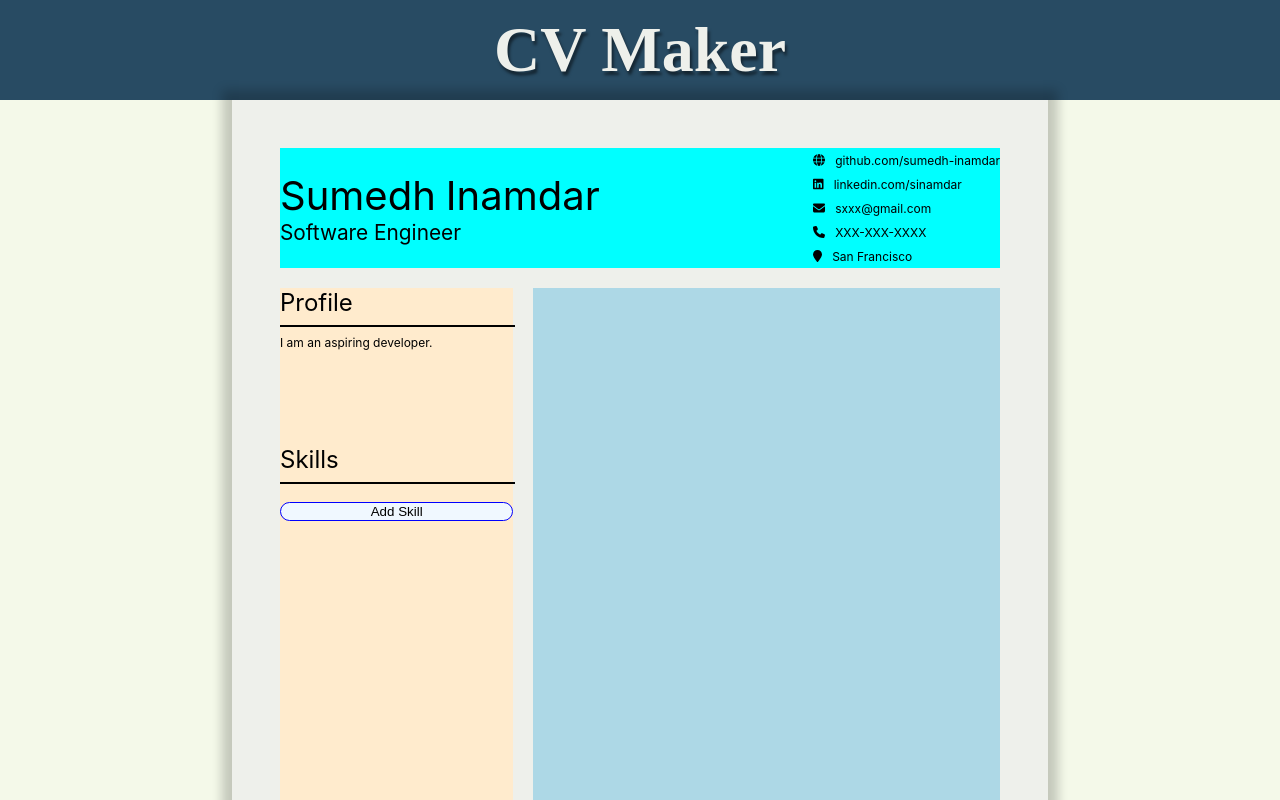
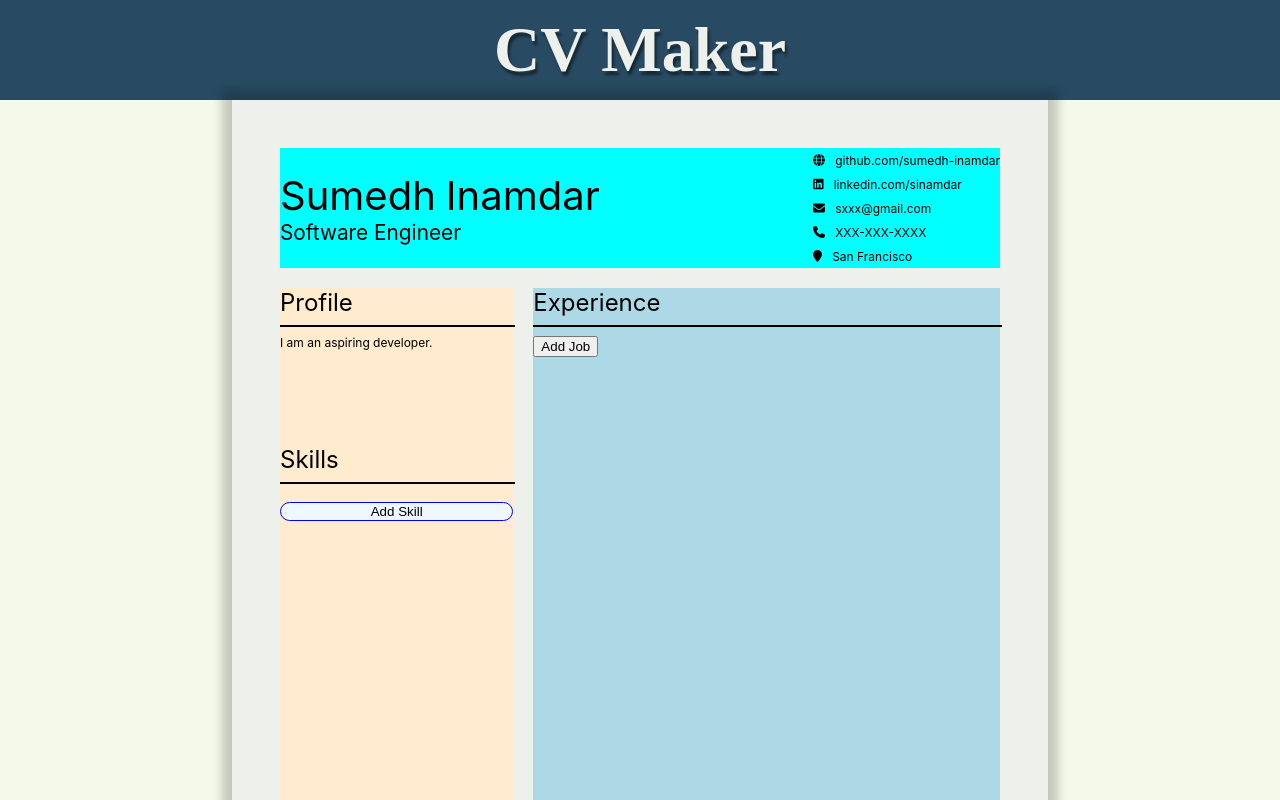
Before and after one commit to sumedh-inamdar/cv-application, a React (Create React App) app: page / in a window 1280 px wide. Shown: the top 800 px of the page. Built offline with nearby package versions, Linux system fonts and the light colour scheme; the HTML template or start-up script is replaced by a standard one; a web font is replaced by a local one.

Commit message:
Added Experience component, state props, removed id prop requirement from Field, created Job component

```diff
--- a/src/components/CV-components/Experience.js
+++ b/src/components/CV-components/Experience.js
@@ -1,11 +1,83 @@
 import React, { Component } from 'react';
+import AddButton from './AddButton';
+import uniqid from 'uniqid';
+import Job from './Job';
 
 export default class Experience extends Component {
   constructor(props) {
     super(props);
-    this.state = {};
+    this.state = {
+      jobs: [],
+      currJob: {
+        title: 'Title',
+        company: 'Company',
+        startDate: 'Month, Year',
+        endDate: 'Month, Year',
+        tasks: [
+          { name: 'Task 1', id: uniqid() },
+          { name: 'Task 2', id: uniqid() },
+          { name: 'Task 3', id: uniqid() }
+        ],
+        id: uniqid()
+      }
+    };
+    this.addTask = this.addTask.bind(this);
+    this.addJob = this.addJob.bind(this);
+  }
+  addTask() {}
+  addJob() {
+    this.setState({
+      jobs: [...this.state.jobs, this.state.currJob],
+      currJob: {
+        title: 'Title',
+        company: 'Company',
+        startDate: 'Month, Year',
+        endDate: 'Month, Year',
+        tasks: [
+          { name: 'Task 1', id: uniqid() },
+          { name: 'Task 2', id: uniqid() },
+          { name: 'Task 3', id: uniqid() }
+        ],
+        id: uniqid()
+      }
+    });
+  }
+  changeState(event, jobID, jobProperty) {
+    this.setState({
+      jobs: this.state.jobs.map((job) =>
+        job.id === jobID
+          ? {
+              ...job,
+              [jobProperty]: event.target.value
+            }
+          : job
+      )
+    });
   }
   render() {
-    return <div>Experience</div>;
+    const { jobs } = this.state;
+    return (
+      <div id="cvExperience">
+        <div className="sectionHeading">Experience</div>
+        <hr className="sectionBreak"></hr>
+        <div id="jobList">
+          {jobs.map((job) => (
+            <Job
+              key={job.id}
+              job={job}
+              addTask={this.addTask}
+              handleChange={(event, jobProperty) =>
+                this.changeState(event, job.id, jobProperty)
+              }
+            />
+          ))}
+        </div>
+        <AddButton
+          clickHandler={this.addJob}
+          buttonText="Add Job"
+          className="addJobButton"
+        />
+      </div>
+    );
   }
 }
--- a/src/components/CV-components/Field.js
+++ b/src/components/CV-components/Field.js
@@ -21,7 +21,7 @@ FieldDisplay.propTypes = {
   text: PropTypes.string.isRequired,
   handleClick: PropTypes.func.isRequired,
   handleHover: PropTypes.func,
-  id: PropTypes.string.isRequired,
+  id: PropTypes.string,
   className: PropTypes.string
 };
 
@@ -56,7 +56,7 @@ FieldInput.propTypes = {
   text: PropTypes.string.isRequired,
   handleChange: PropTypes.func.isRequired,
   handleSubmit: PropTypes.func.isRequired,
-  id: PropTypes.string.isRequired,
+  id: PropTypes.string,
   maxLength: PropTypes.number,
   className: PropTypes.string
 };
@@ -110,7 +110,7 @@ Field.propTypes = {
   text: PropTypes.string.isRequired,
   handleChange: PropTypes.func.isRequired,
   handleHover: PropTypes.func,
-  id: PropTypes.string.isRequired,
+  id: PropTypes.string,
   maxLength: PropTypes.number,
   className: PropTypes.string
 };
--- /dev/null
+++ b/src/components/CV-components/Job.js
@@ -0,0 +1,35 @@
+import React, { Component } from 'react';
+import PropTypes from 'prop-types';
+import AddButton from './AddButton';
+import Field from './Field';
+
+export default class Job extends Component {
+  constructor(props) {
+    super(props);
+  }
+  render() {
+    const { job, addTask, handleChange } = this.props;
+    return (
+      <div id={job.id} className="jobContainer">
+        <Field
+          text={job.title}
+          handleChange={(event) => handleChange(event, 'title')}
+        />
+        <Field
+          text={job.company}
+          handleChange={(event) => handleChange(event, 'company')}
+        />
+        <AddButton
+          clickHandler={addTask}
+          buttonText="Add Task"
+          className="addTaskButton"
+        />
+      </div>
+    );
+  }
+}
+Job.propTypes = {
+  job: PropTypes.object.isRequired,
+  addTask: PropTypes.func.isRequired,
+  handleChange: PropTypes.func.isRequired
+};
--- a/src/components/CVContainer.js
+++ b/src/components/CVContainer.js
@@ -1,6 +1,7 @@
 import React, { Component } from 'react';
 import '../styles/CVContainer.css';
 import CVHeader from './CV-components/CVHeader';
+import Experience from './CV-components/Experience';
 import Profile from './CV-components/Profile';
 import Skills from './CV-components/Skills';
 
@@ -14,7 +15,9 @@ export default class CVContainer extends Component {
             <Profile />
             <Skills />
           </div>
-          <div id="cvMainRight"></div>
+          <div id="cvMainRight">
+            <Experience />
+          </div>
         </div>
       </div>
     );
```
Also changed, not shown: 1 other file (tests, documents, lock files or other folders).
